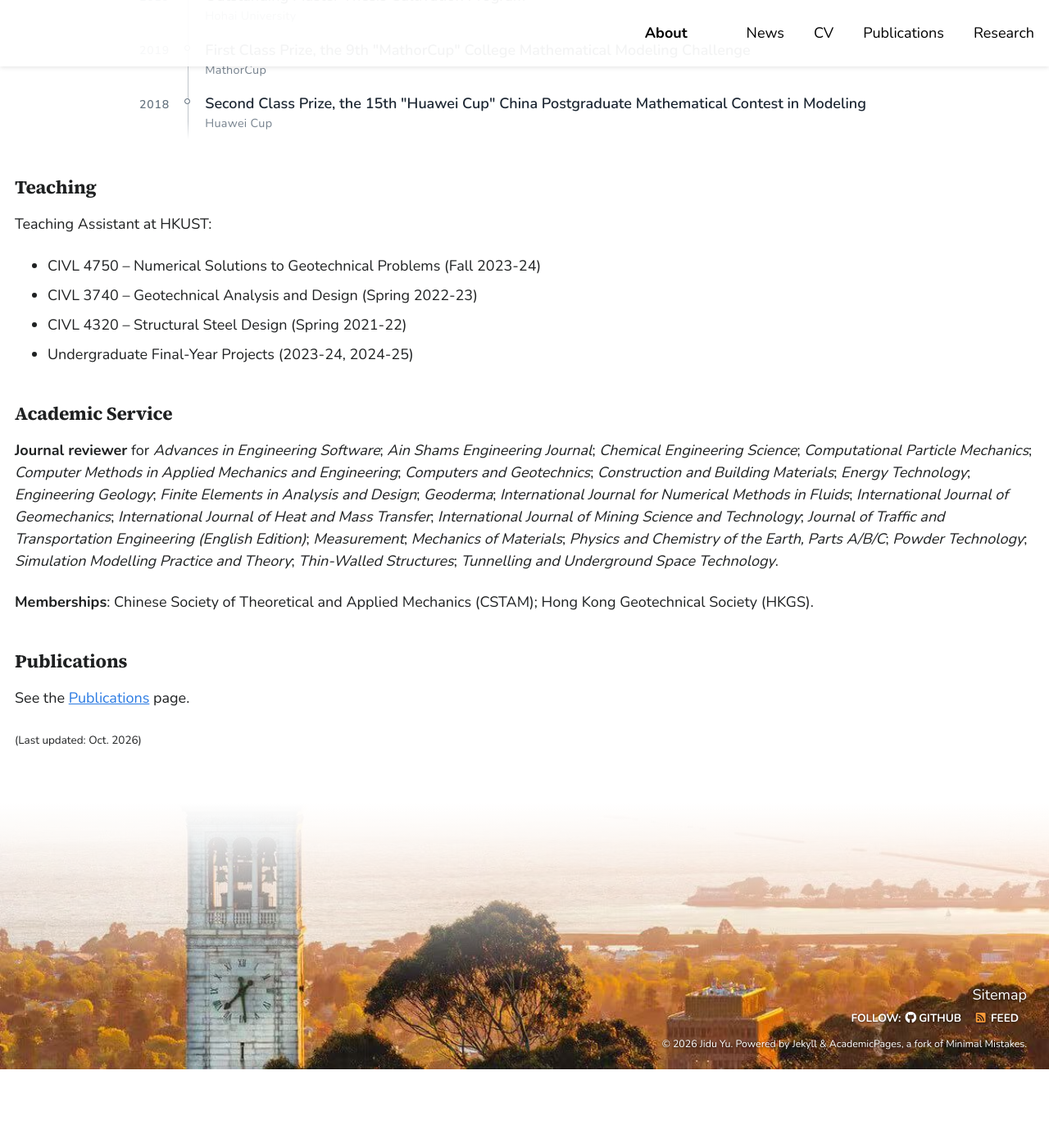
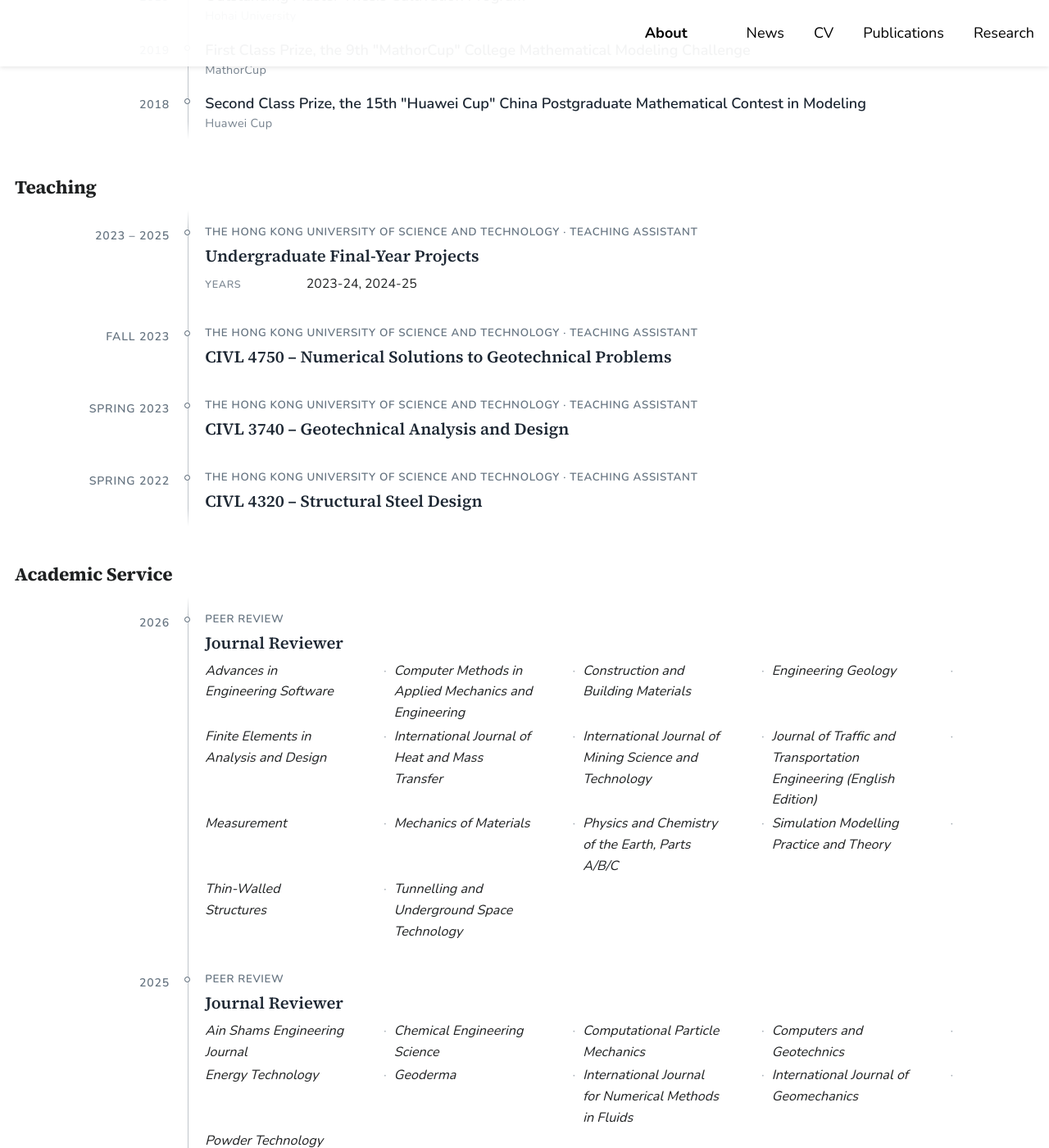
Before and after one commit to yujidu/yujidu.github.io, a Jekyll site: the page built from _pages/cv.md, in a window 1280 px wide and 1400 px high, scrolled down 3600 px. Shown: the whole window at 82% size. Built offline with Jekyll 4.4.1, drawn with Linux system fonts in a browser that asks for light colours; some web fonts are replaced; before the commit the page ends 4904 px from its top, so only the background shows below that; some of the changed text lies outside the part shown.

Commit message:
CV: teaching and academic service as timelines; reviewer journals by year
Co-Authored-By: Claude Opus 5.5 <noreply@anthropic.com>
Claude-Session: https://claude.ai/code/session_01Vw9tGnbWFVNDt9UXvET6V8

```diff
--- a/_pages/cv.md
+++ b/_pages/cv.md
@@ -113,17 +113,48 @@ Honors & Awards
 
 Teaching
 -----
-Teaching Assistant at HKUST:
-* CIVL 4750 – Numerical Solutions to Geotechnical Problems (Fall 2023-24)
-* CIVL 3740 – Geotechnical Analysis and Design (Spring 2022-23)
-* CIVL 4320 – Structural Steel Design (Spring 2021-22)
-* Undergraduate Final-Year Projects (2023-24, 2024-25)
+<ul class="cv-timeline">
+  <li class="cv-card"><span class="cv-timeline__date">2023 – 2025</span><div class="cv-timeline__body">
+    <div class="cv-card__eyebrow">The Hong Kong University of Science and Technology · Teaching Assistant</div>
+    <strong class="cv-card__title">Undergraduate Final-Year Projects</strong>
+    <dl class="cv-card__facts"><div><dt>Years</dt><dd>2023-24, 2024-25</dd></div></dl>
+  </div></li>
+  <li class="cv-card"><span class="cv-timeline__date">Fall 2023</span><div class="cv-timeline__body">
+    <div class="cv-card__eyebrow">The Hong Kong University of Science and Technology · Teaching Assistant</div>
+    <strong class="cv-card__title">CIVL 4750 – Numerical Solutions to Geotechnical Problems</strong>
+
+  </div></li>
+  <li class="cv-card"><span class="cv-timeline__date">Spring 2023</span><div class="cv-timeline__body">
+    <div class="cv-card__eyebrow">The Hong Kong University of Science and Technology · Teaching Assistant</div>
+    <strong class="cv-card__title">CIVL 3740 – Geotechnical Analysis and Design</strong>
+
+  </div></li>
+  <li class="cv-card"><span class="cv-timeline__date">Spring 2022</span><div class="cv-timeline__body">
+    <div class="cv-card__eyebrow">The Hong Kong University of Science and Technology · Teaching Assistant</div>
+    <strong class="cv-card__title">CIVL 4320 – Structural Steel Design</strong>
+
+  </div></li>
+</ul>
 
 Academic Service
 -----
-__Journal reviewer__ for *Advances in Engineering Software*; *Ain Shams Engineering Journal*; *Chemical Engineering Science*; *Computational Particle Mechanics*; *Computer Methods in Applied Mechanics and Engineering*; *Computers and Geotechnics*; *Construction and Building Materials*; *Energy Technology*; *Engineering Geology*; *Finite Elements in Analysis and Design*; *Geoderma*; *International Journal for Numerical Methods in Fluids*; *International Journal of Geomechanics*; *International Journal of Heat and Mass Transfer*; *International Journal of Mining Science and Technology*; *Journal of Traffic and Transportation Engineering (English Edition)*; *Measurement*; *Mechanics of Materials*; *Physics and Chemistry of the Earth, Parts A/B/C*; *Powder Technology*; *Simulation Modelling Practice and Theory*; *Thin-Walled Structures*; *Tunnelling and Underground Space Technology*.
-
-__Memberships__: Chinese Society of Theoretical and Applied Mechanics (CSTAM); Hong Kong Geotechnical Society (HKGS).
+<ul class="cv-timeline">
+  <li class="cv-card"><span class="cv-timeline__date">2026</span><div class="cv-timeline__body">
+    <div class="cv-card__eyebrow">Peer review</div>
+    <strong class="cv-card__title">Journal Reviewer</strong>
+    <ul class="cv-journals"><li>Advances in Engineering Software</li><li>Computer Methods in Applied Mechanics and Engineering</li><li>Construction and Building Materials</li><li>Engineering Geology</li><li>Finite Elements in Analysis and Design</li><li>International Journal of Heat and Mass Transfer</li><li>International Journal of Mining Science and Technology</li><li>Journal of Traffic and Transportation Engineering (English Edition)</li><li>Measurement</li><li>Mechanics of Materials</li><li>Physics and Chemistry of the Earth, Parts A/B/C</li><li>Simulation Modelling Practice and Theory</li><li>Thin-Walled Structures</li><li>Tunnelling and Underground Space Technology</li></ul>
+  </div></li>
+  <li class="cv-card"><span class="cv-timeline__date">2025</span><div class="cv-timeline__body">
+    <div class="cv-card__eyebrow">Peer review</div>
+    <strong class="cv-card__title">Journal Reviewer</strong>
+    <ul class="cv-journals"><li>Ain Shams Engineering Journal</li><li>Chemical Engineering Science</li><li>Computational Particle Mechanics</li><li>Computers and Geotechnics</li><li>Energy Technology</li><li>Geoderma</li><li>International Journal for Numerical Methods in Fluids</li><li>International Journal of Geomechanics</li><li>Powder Technology</li></ul>
+  </div></li>
+  <li class="cv-card"><span class="cv-timeline__date">Ongoing</span><div class="cv-timeline__body">
+    <div class="cv-card__eyebrow">Professional memberships</div>
+    <strong class="cv-card__title">Memberships</strong>
+    <ul class="cv-journals"><li>Chinese Society of Theoretical and Applied Mechanics (CSTAM)</li><li>Hong Kong Geotechnical Society (HKGS)</li></ul>
+  </div></li>
+</ul>
 
 Publications
 -----
--- a/_sass/_home.scss
+++ b/_sass/_home.scss
@@ -1396,3 +1396,32 @@ $cv-ink: #4a5a6a;
     padding-top: 0;
   }
 }
+
+/* CV: journal names listed compactly under a review year */
+.cv-journals {
+  list-style: none;
+  margin: 0.45em 0 0;
+  padding: 0;
+  display: flex;
+  flex-wrap: wrap;
+  gap: 0.15em 0;
+  font-size: 0.9em;
+  font-style: italic;
+  line-height: 1.6;
+
+  li {
+    margin: 0;
+    padding: 0;
+
+    &:not(:last-child)::after {
+      content: "·";
+      font-style: normal;
+      margin: 0 0.55em;
+      color: rgba($cv-ink, 0.5);
+    }
+  }
+}
+
+.cv-timeline .cv-journals li::before {
+  content: none;
+}
```
